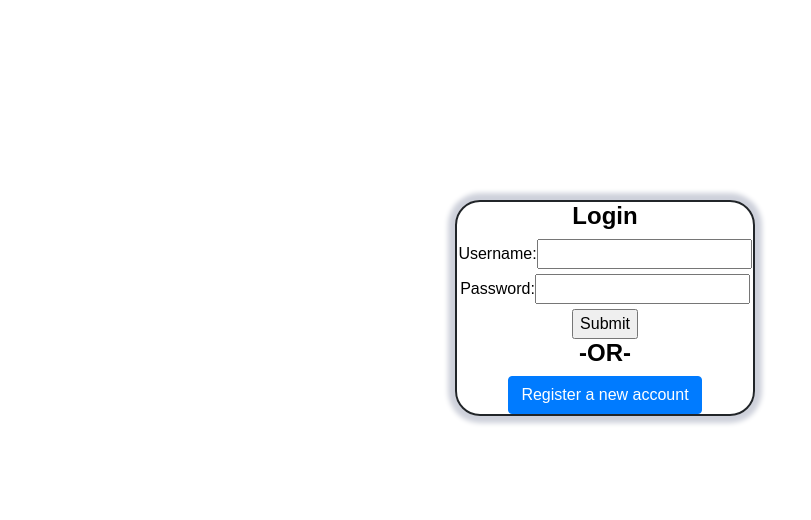
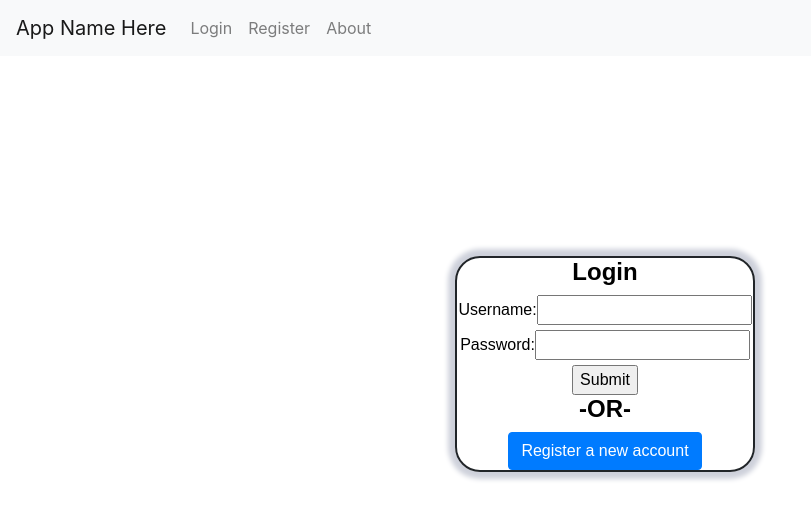
Before and after one commit to radbahi/newcovid19tracker, a React (Create React App) app in the folder frontend/: page /login in a window 1280 px wide. Shown: the top 520 px of the page, without its empty margins (0-811 px from the left). Built offline with nearby package versions, Linux system fonts and the light colour scheme; no server answers.

Commit message:
added navbar with bootstrap

```diff
--- a/frontend/src/App.js
+++ b/frontend/src/App.js
@@ -5,6 +5,7 @@ import { useSelector, useDispatch } from 'react-redux'
 import { BrowserRouter as Router, Route, Redirect } from 'react-router-dom'
 import { useEffect } from 'react'
 import { persistUser } from './actions/userActions'
+import NavBar from './screens/NavBar.js'
 
 import './App.css'
 
@@ -19,6 +20,7 @@ function App() {
   // const { userInfo } = userState
   return (
     <Router>
+      <NavBar/>
       <Route exact path='/'>
         {!userState ? <Redirect to='/login' /> : <HomeScreen />}
       </Route>
--- a/frontend/src/components/GraphAndMap.js
+++ b/frontend/src/components/GraphAndMap.js
@@ -41,7 +41,7 @@ const GraphAndMap = () => {
   // CREATE FUNCTION TO MAKE A SELECTED LOCATION ONCLICK TO THE DROPDOWN ITEMS
   return (
     <div>
-      <h1 class='marquee'>
+      <h1 className='marquee'>
         Global Active: {worldData.active}, Global Deaths: {worldData.deaths},
         Global Confirmed Recovered: {worldData.recovered}, Global Vaccinations:{' '}
         {worldData.vaccinations}
--- a/frontend/src/index.js
+++ b/frontend/src/index.js
@@ -6,6 +6,7 @@ import App from './App'
 import reportWebVitals from './reportWebVitals'
 import { BrowserRouter } from 'react-router-dom'
 import 'bootstrap/dist/css/bootstrap.min.css'
+
 
 import { Provider } from 'react-redux'
 
--- a/frontend/src/screens/LoginScreen.js
+++ b/frontend/src/screens/LoginScreen.js
@@ -84,8 +84,8 @@ const LoginScreen = ({ loginError }) => {
         <input type='submit' value='Submit' />
       </Form>
       <Title>-OR-</Title>
-      <div class="text-center">
-      <Button class='button' href='/register'>Register a new account</Button>
+      <div className="text-center">
+      <Button href='/register'>Register a new account</Button>
       </div>
     </LoginDiv>
     </LoginWrapper>
--- /dev/null
+++ b/frontend/src/screens/NavBar.js
@@ -0,0 +1,20 @@
+import { Navbar, Nav } from 'react-bootstrap'
+import React from 'react';
+
+const NavBar = () => {
+    return (
+        <Navbar bg="light" variant="light" >
+            <Navbar.Brand href="/">App Name Here</Navbar.Brand>
+            <Navbar.Toggle aria-controls="basic-navbar-nav" />
+            <Navbar.Collapse id="responsive-navbar-nav">
+            <Nav className="app-links">
+                <Nav.Link href="/login"> Login </Nav.Link>
+                <Nav.Link href="/regsiter"> Register </Nav.Link>
+                <Nav.Link href="/about"> About </Nav.Link>
+            </Nav>
+            </Navbar.Collapse>
+        </Navbar>
+    );
+}
+
+export default NavBar;
```
Also changed, not shown: frontend/src/App.css (line endings or trailing spaces).
